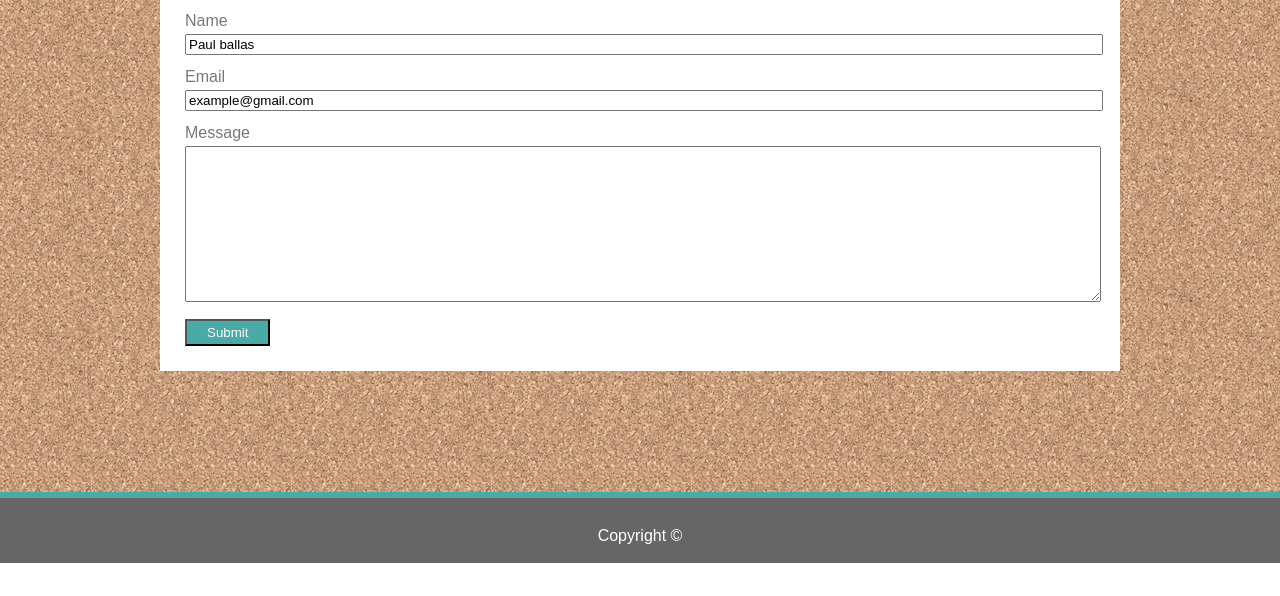
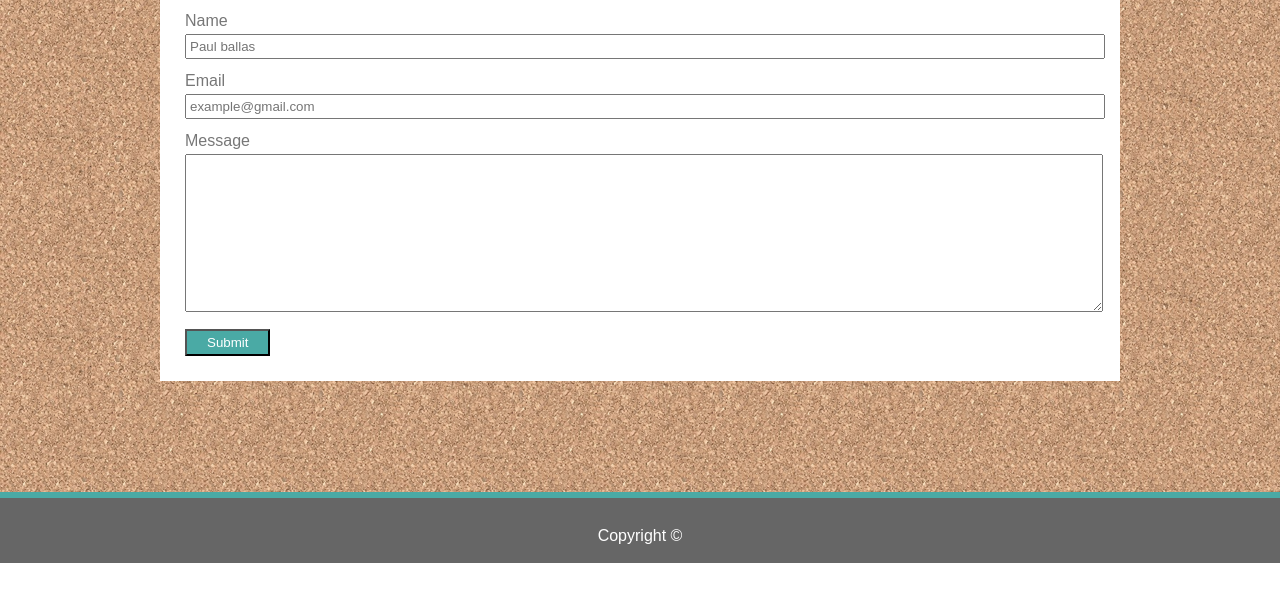
Before and after one commit to mpgelber7495/Basic-Portfolio, a plain HTML site: page contact.html in a window 1280 px wide. Shown: the part 204-800 px from the top of the page. Drawn offline with Linux system fonts and the light colour scheme.

Commit message:
Finalized the contact form (made placeholders instead of values)

```diff
--- a/assets/css/style.css
+++ b/assets/css/style.css
@@ -125,6 +125,8 @@ img.main-item {
   width: 100%;
   margin-top: 4px;
   margin-bottom: 13px;
+  padding: 3px;
+  color: #777777;
 }
 
 #submit-button {
--- a/contact.html
+++ b/contact.html
@@ -22,20 +22,25 @@
     <section class="main-container clearfix">
       <div class="content-container">
         <h2 class="main-content-header">Contact</h2>
-        <form class="main-form">
+        <form
+          class="main-form"
+          action="mailto:mpgelber7495@gmail.com"
+          method="post"
+          enctype="text/plain"
+        >
           Name <br />
           <input
             class="form-input"
             type="text"
             name="Name"
-            value="Paul ballas"
+            placeholder="Paul ballas"
           /><br />
           Email <br />
           <input
             class="form-input"
             type="text"
             name="Email"
-            value="example@gmail.com"
+            placeholder="example@gmail.com"
           /><br />
           Message <br />
           <textarea
```
